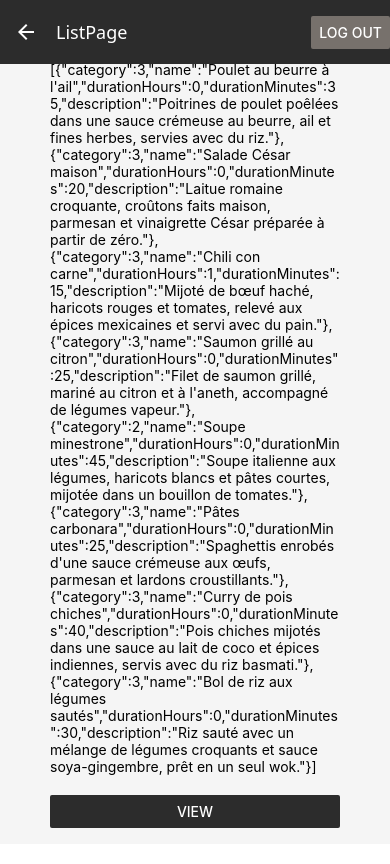
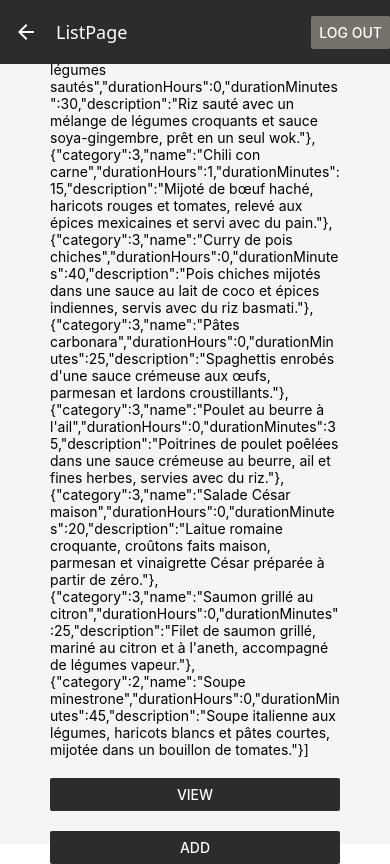
Before and after one commit to EmileSirois/Recipeasy, a React Native app: screen /ListPage in a window 390 px wide. Built offline with nearby package versions, Linux system fonts and the light colour scheme.

Commit message:
added insertions on add

```diff
--- a/pages/ListPage.js
+++ b/pages/ListPage.js
@@ -6,6 +6,12 @@ export default function ListPage({ navigation, route }) {
   const { updatedRecipe } = route?.params ?? {};
 
   console.log(updatedRecipe);
+
+  if (updatedRecipe) {
+    Recipes.push(updatedRecipe); // ajoute la recette mise à jour à la liste des recettes
+  }
+
+  Recipes.sort((a, b) => a.name.localeCompare(b.name)); // tri les recettes par ordre alphabétique
 
   function getRandomInt(max) {
     return Math.floor(Math.random() * max);
@@ -30,7 +36,7 @@ export default function ListPage({ navigation, route }) {
         title="View"
         onPress={() => handlePressed("edit")} // dirige l'utilisatuer sur une recette random en mode edit
       />
-      <Pressable
+      <Button
         name="AddButton"
         color="#2C2C2C"
         title="Add"
```
